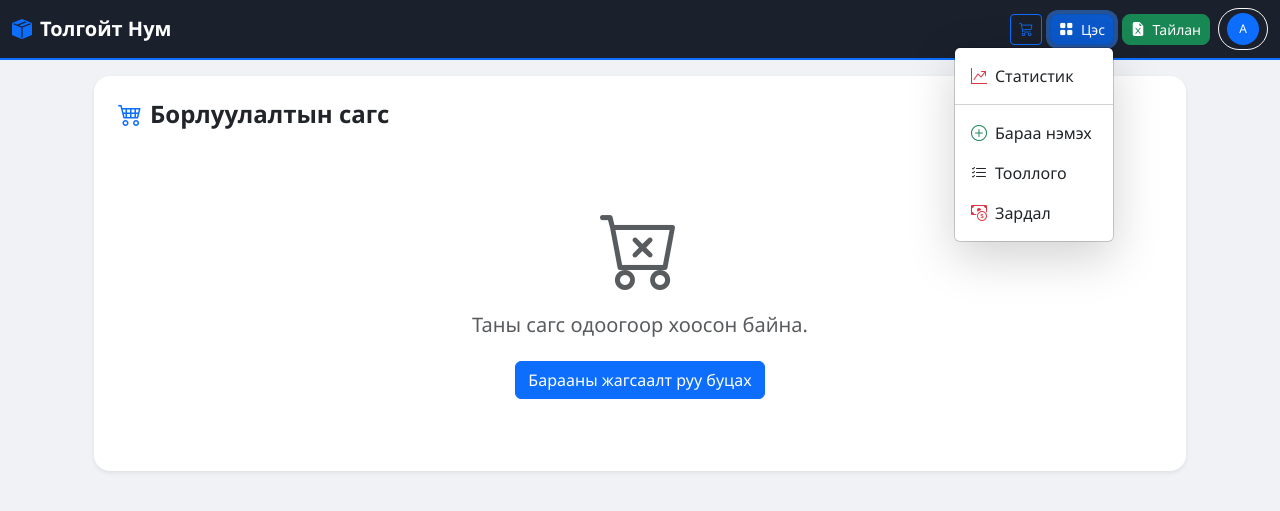
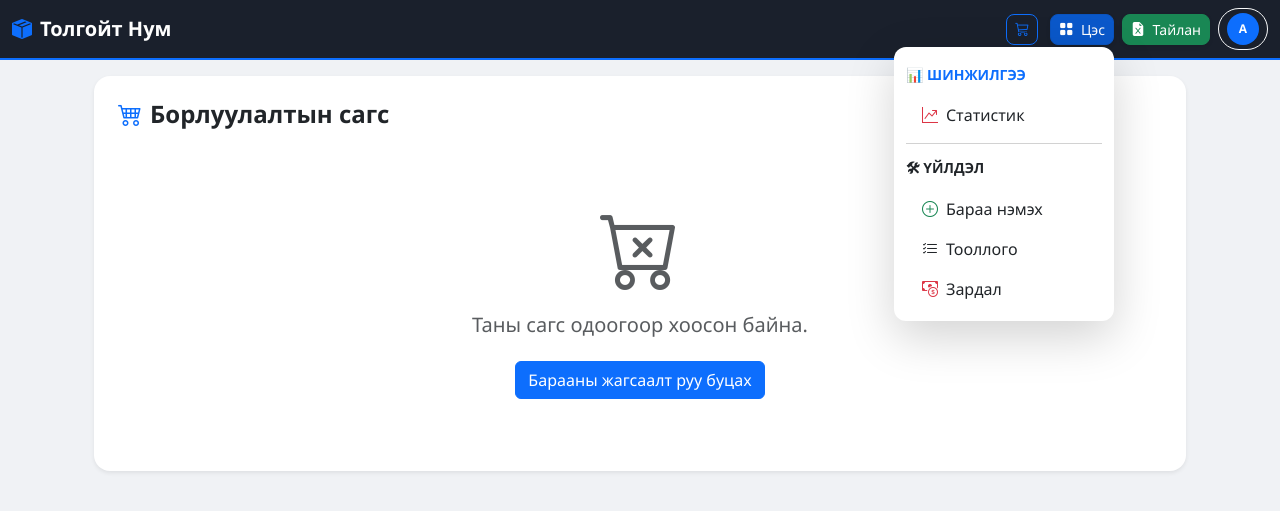
Before and after one commit to TSodoo-1985/Tolgoit_Num, a Flask app: page /cart in a window 1280 px wide, after a click on "Цэс". Shown: the top 511 px of the page. Run offline with Flask 3, Linux system fonts and the light colour scheme; a user stored in the database is signed in.

Commit message:
Update layout.html

```diff
--- a/templates/layout.html
+++ b/templates/layout.html
@@ -3,13 +3,14 @@
 <head>
     <meta charset="UTF-8">
     <meta name="viewport" content="width=device-width, initial-scale=1.0">
-    <title>📦 Толгойт Нум</title>
+    <title>📦 Толгойт Нум Сервис</title>
     <link href="https://cdn.jsdelivr.net/npm/bootstrap@5.3.0/dist/css/bootstrap.min.css" rel="stylesheet">
     <link rel="stylesheet" href="https://cdn.jsdelivr.net/npm/bootstrap-icons@1.10.5/font/bootstrap-icons.css">
     <style>
         body { background-color: #f0f2f5; font-family: 'Segoe UI', sans-serif; }
-        .navbar { background-color: #1a202c !important; border-bottom: 2px solid #0d6efd; }
-        .user-avatar { width: 32px; height: 32px; background: #0d6efd; color: white; border-radius: 50%; display: flex; align-items: center; justify-content: center; font-size: 12px; }
+        .navbar { background-color: #1a202c !important; border-bottom: 2px solid #0d6efd; padding: 8px 0; }
+        .dropdown-menu { border-radius: 12px; border: none; box-shadow: 0 10px 30px rgba(0,0,0,0.15); padding: 12px; }
+        .user-avatar { width: 32px; height: 32px; background: #0d6efd; color: white; border-radius: 50%; display: flex; align-items: center; justify-content: center; font-weight: bold; font-size: 12px; }
         @media (max-width: 576px) { .nav-text { display: none; } }
     </style>
 </head>
@@ -17,23 +18,26 @@
 
 <nav class="navbar navbar-dark sticky-top">
     <div class="container-fluid d-flex justify-content-between">
-        <a class="navbar-brand fw-bold" href="{{ url_for('dashboard') }}">
-            <i class="bi bi-box-seam-fill text-primary me-2"></i><span>Толгойт Нум</span>
+        <a class="navbar-brand fw-bold d-flex align-items-center" href="{{ url_for('dashboard') }}">
+            <i class="bi bi-box-seam-fill text-primary me-2"></i>
+            <span>Толгойт Нум</span>
         </a>
 
         <div class="d-flex gap-2 align-items-center">
-            <a href="{{ url_for('cart_page') }}" class="btn btn-outline-primary btn-sm position-relative">
+            <a href="{{ url_for('cart_page') }}" class="btn btn-outline-primary btn-sm rounded-3 position-relative mx-1">
                 <i class="bi bi-cart3"></i>
                 <span id="cart-count-badge" class="position-absolute top-0 start-100 translate-middle badge rounded-pill bg-danger" style="display: none;">0</span>
             </a>
 
             <div class="dropdown">
-                <button class="btn btn-primary btn-sm rounded-3" type="button" data-bs-toggle="dropdown">
+                <button class="btn btn-primary btn-sm rounded-3 shadow-sm" type="button" data-bs-toggle="dropdown">
                     <i class="bi bi-grid-fill"></i> <span class="nav-text ms-1">Цэс</span>
                 </button>
-                <ul class="dropdown-menu dropdown-menu-end shadow-lg">
+                <ul class="dropdown-menu dropdown-menu-end shadow-lg" style="min-width: 220px;">
+                    <li><h6 class="dropdown-header text-primary fw-bold px-0 mb-1 small text-uppercase">📊 Шинжилгээ</h6></li>
                     <li><a class="dropdown-item py-2" href="{{ url_for('statistics') }}"><i class="bi bi-graph-up-arrow text-danger me-2"></i>Статистик</a></li>
                     <li><hr class="dropdown-divider"></li>
+                    <li><h6 class="dropdown-header text-dark fw-bold px-0 mb-1 small text-uppercase">🛠 Үйлдэл</h6></li>
                     <li><a class="dropdown-item py-2" href="{{ url_for('add_product_page') }}"><i class="bi bi-plus-circle text-success me-2"></i>Бараа нэмэх</a></li>
                     <li><a class="dropdown-item py-2" href="{{ url_for('inventory') }}"><i class="bi bi-list-check me-2"></i>Тооллого</a></li>
                     <li><a class="dropdown-item py-2" href="{{ url_for('expenses') }}"><i class="bi bi-cash-coin text-danger me-2"></i>Зардал</a></li>
@@ -41,11 +45,11 @@
             </div>
 
             <div class="dropdown">
-                <button class="btn btn-success btn-sm rounded-3" type="button" data-bs-toggle="dropdown">
+                <button class="btn btn-success btn-sm rounded-3 shadow-sm" type="button" data-bs-toggle="dropdown">
                     <i class="bi bi-file-earmark-excel-fill"></i> <span class="nav-text ms-1">Тайлан</span>
                 </button>
                 <ul class="dropdown-menu dropdown-menu-end p-3 shadow-lg" style="min-width: 280px;">
-                    <h6 class="dropdown-header text-dark fw-bold px-0 mb-2 small text-uppercase">Огноо сонгох</h6>
+                    <li><h6 class="dropdown-header text-dark fw-bold px-0 mb-2 small text-uppercase"><i class="bi bi-calendar3 me-2"></i>Огноо сонгох</h6></li>
                     <div class="row g-2 mb-3">
                         <div class="col-6">
                             <label class="small text-muted" style="font-size: 10px;">ЭХЛЭХ</label>
@@ -56,10 +60,18 @@
                             <input type="date" id="end_date_input" class="form-control form-control-sm border-2">
                         </div>
                     </div>
+                    <li><hr class="dropdown-divider"></li>
+                    <li><h6 class="dropdown-header text-primary fw-bold px-0 small text-uppercase">📦 Барааны гүйлгээ</h6></li>
                     <li><button class="dropdown-item py-2" onclick="handleDownload('Жижиглэн зарлага')"><i class="bi bi-cart-check text-primary me-2"></i>Жижиглэн</button></li>
                     <li><button class="dropdown-item py-2" onclick="handleDownload('Бөөний зарлага')"><i class="bi bi-truck text-info me-2"></i>Бөөний</button></li>
                     <li><button class="dropdown-item py-2" onclick="handleDownload('Орлого')"><i class="bi bi-box-arrow-in-down text-success me-2"></i>Орлого</button></li>
                     <li><hr class="dropdown-divider"></li>
+                    <li><h6 class="dropdown-header text-danger fw-bold px-0 small text-uppercase">💸 Зардал</h6></li>
+                    <li><button class="dropdown-item py-2" onclick="handleExpenseDownload('Зардал')"><i class="bi bi-cash-stack text-danger me-2"></i>Ерөнхий зардал</button></li>
+                    <li><button class="dropdown-item py-2" onclick="handleExpenseDownload('Ажлын хөлс')"><i class="bi bi-person-badge text-warning me-2"></i>Ажлын хөлс</button></li>
+                    <li><hr class="dropdown-divider"></li>
+                    <li><h6 class="dropdown-header text-success fw-bold px-0 small text-uppercase">📋 Тооллого</h6></li>
+                    <li><button class="dropdown-item py-2" onclick="handleInventoryDownload()"><i class="bi bi-clipboard-check text-warning me-2"></i>Тооллого татах</button></li>
                     <li><a class="dropdown-item py-2 fw-bold text-success bg-light rounded" href="{{ url_for('export_balance') }}"><i class="bi bi-file-earmark-spreadsheet-fill me-2"></i>Үлдэгдэл татах</a></li>
                 </ul>
             </div>
@@ -69,13 +81,13 @@
                     <div class="user-avatar">{{ current_user.username[0] | upper }}</div>
                 </button>
                 <ul class="dropdown-menu dropdown-menu-end shadow-lg">
-                    <li class="px-3 py-2 bg-light rounded-top small fw-bold">{{ current_user.username }}</li>
+                    <li class="px-3 py-2 bg-light rounded-top small fw-bold text-dark">{{ current_user.username }}</li>
                     {% if current_user.role == 'admin' %}
-                    <li><a class="dropdown-item" href="{{ url_for('users_list') }}"><i class="bi bi-people me-2"></i>Хэрэглэгчид</a></li>
+                    <li><a class="dropdown-item py-2" href="{{ url_for('users_list') }}"><i class="bi bi-people-fill text-primary me-2"></i>Хэрэглэгчид</a></li>
                     {% endif %}
-                    <li><a class="dropdown-item" href="{{ url_for('change_password') }}"><i class="bi bi-key me-2"></i>Нууц үг</a></li>
+                    <li><a class="dropdown-item py-2" href="{{ url_for('change_password') }}"><i class="bi bi-key-fill text-warning me-2"></i>Нууц үг</a></li>
                     <li><hr class="dropdown-divider"></li>
-                    <li><a class="dropdown-item text-danger fw-bold" href="{{ url_for('logout') }}"><i class="bi bi-box-arrow-right me-2"></i>Гарах</a></li>
+                    <li><a class="dropdown-item py-2 text-danger fw-bold" href="{{ url_for('logout') }}"><i class="bi bi-box-arrow-right me-2"></i>Гарах</a></li>
                 </ul>
             </div>
         </div>
@@ -84,15 +96,14 @@
 
 <div class="container mt-3">
     {% with messages = get_flashed_messages() %}{% if messages %}{% for m in messages %}
-    <div class="alert alert-info alert-dismissible fade show border-0 shadow-sm">{{ m }}<button type="button" class="btn-close" data-bs-dismiss="alert"></button></div>
+    <div class="alert alert-info alert-dismissible fade show border-0 shadow-sm rounded-3">{{ m }}<button type="button" class="btn-close" data-bs-dismiss="alert"></button></div>
     {% endfor %}{% endif %}{% endwith %}
     {% block content %}{% endblock %}
 </div>
 
 <script src="https://cdn.jsdelivr.net/npm/bootstrap@5.3.0/dist/js/bootstrap.bundle.min.js"></script>
 <script>
-    // Сагсны тэмдэглэгээг шинэчлэх (LocalStorage ашиглана)
-    function updateLayoutBadge() {
+    function updateBadge() {
         let cart = JSON.parse(localStorage.getItem('myCart')) || [];
         const badge = document.getElementById('cart-count-badge');
         if (cart.length > 0) {
@@ -102,12 +113,22 @@
             badge.style.display = 'none';
         }
     }
-    window.onload = updateLayoutBadge;
+    window.onload = updateBadge;
 
     function handleDownload(type) {
-        const start = document.getElementById('start_date_input').value;
-        const end = document.getElementById('end_date_input').value;
-        window.location.href = `/export-transactions/${type}?start_date=${start}&end_date=${end}`;
+        const s = document.getElementById('start_date_input').value;
+        const e = document.getElementById('end_date_input').value;
+        window.location.href = `/export-transactions/${type}?start_date=${s}&end_date=${e}`;
+    }
+    function handleExpenseDownload(cat) {
+        const s = document.getElementById('start_date_input').value;
+        const e = document.getElementById('end_date_input').value;
+        window.location.href = `/export-expense-report/${cat}?start_date=${s}&end_date=${e}`;
+    }
+    function handleInventoryDownload() {
+        const s = document.getElementById('start_date_input').value;
+        const e = document.getElementById('end_date_input').value;
+        window.location.href = `/export-inventory-report?start_date=${s}&end_date=${e}`;
     }
 </script>
 </body>
```
